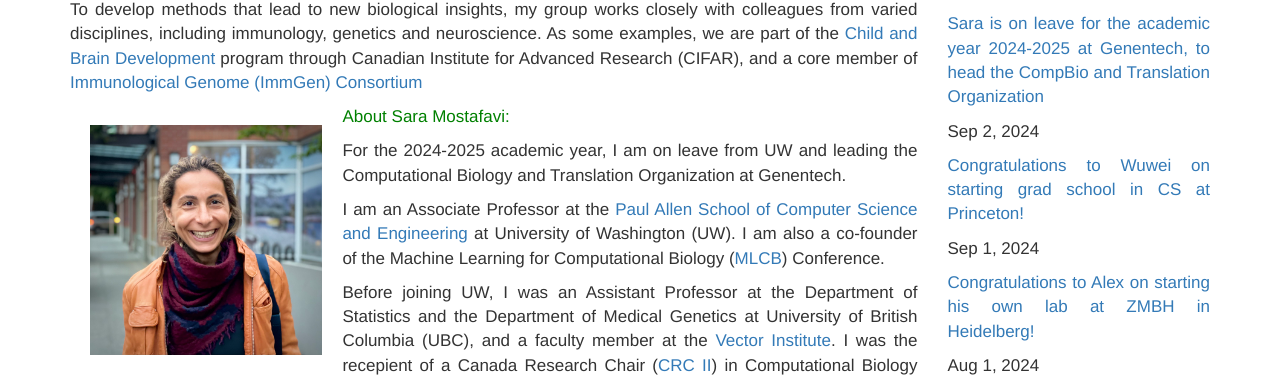
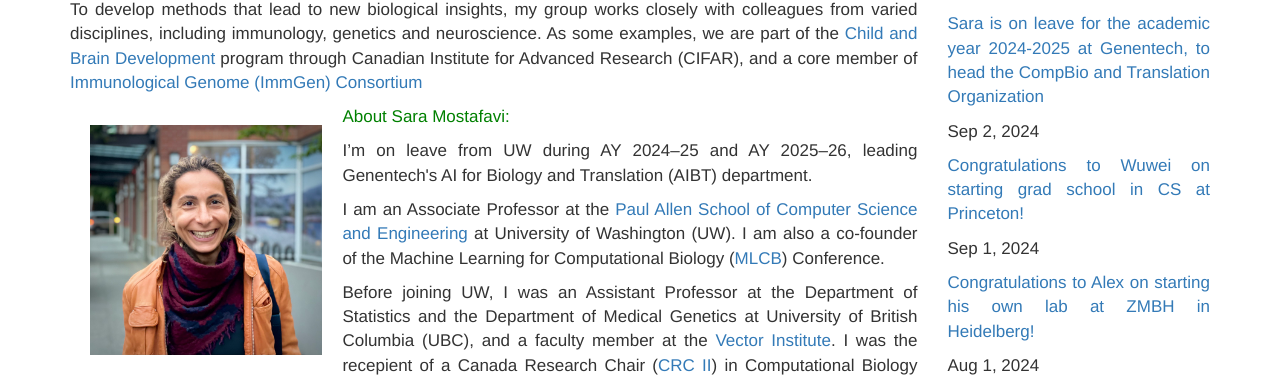
Before and after one commit to saramostafavi/saramostafavi.github.io, a Jekyll site: the page built from index.html, in a window 1280 px wide. Shown: the part 455-832 px from the top of the page. Built offline with Jekyll 4.4.1, drawn with Linux system fonts in a browser that asks for light colours; nearby versions of some CDN libraries; a style sheet for code colours, icons or effects is not loaded.

Commit message:
Update index.html

```diff
--- a/index.html
+++ b/index.html
@@ -24,7 +24,7 @@ To develop methods that lead to new biological insights, my group works closely
 
 <p style="color:green">About Sara Mostafavi:</p>
 
-<p> For the 2024-2025 academic year, I am on leave from UW and leading the Computational Biology and Translation Organization at Genentech.
+<p> I’m on leave from UW during AY 2024–25 and AY 2025–26, leading Genentech's AI for Biology and Translation (AIBT) department.
 <p> I am an Associate Professor at the <a href="https://www.cs.washington.edu/">Paul Allen School of Computer Science and Engineering</a> at University of Washington (UW). I am also a co-founder of the Machine Learning for Computational Biology (<a href="https://mlcb.github.io/">MLCB</a>) Conference.</p>
 <p>
 Before joining UW, I  was an Assistant Professor at the Department of Statistics and the Department of Medical Genetics at University of British Columbia (UBC), and a faculty member at the <a href="https://vectorinstitute.ai/">Vector Institute</a>. I was the recepient of a Canada Research Chair (<a href="http://www.chairs-chaires.gc.ca/chairholders-titulaires/profile-eng.aspx?profileId=3457">CRC II</a>) in Computational Biology (2015-2020), and a Canada CIFAR Chair in Artificial Intelligence <a href="https://www.cifar.ca/cifarnews/2018/12/03/29-researchers-named-to-first-cohort-of-canada-cifar-artificial-intelligence-chairs">(CIFAR-AI)</a>.</p>
```
